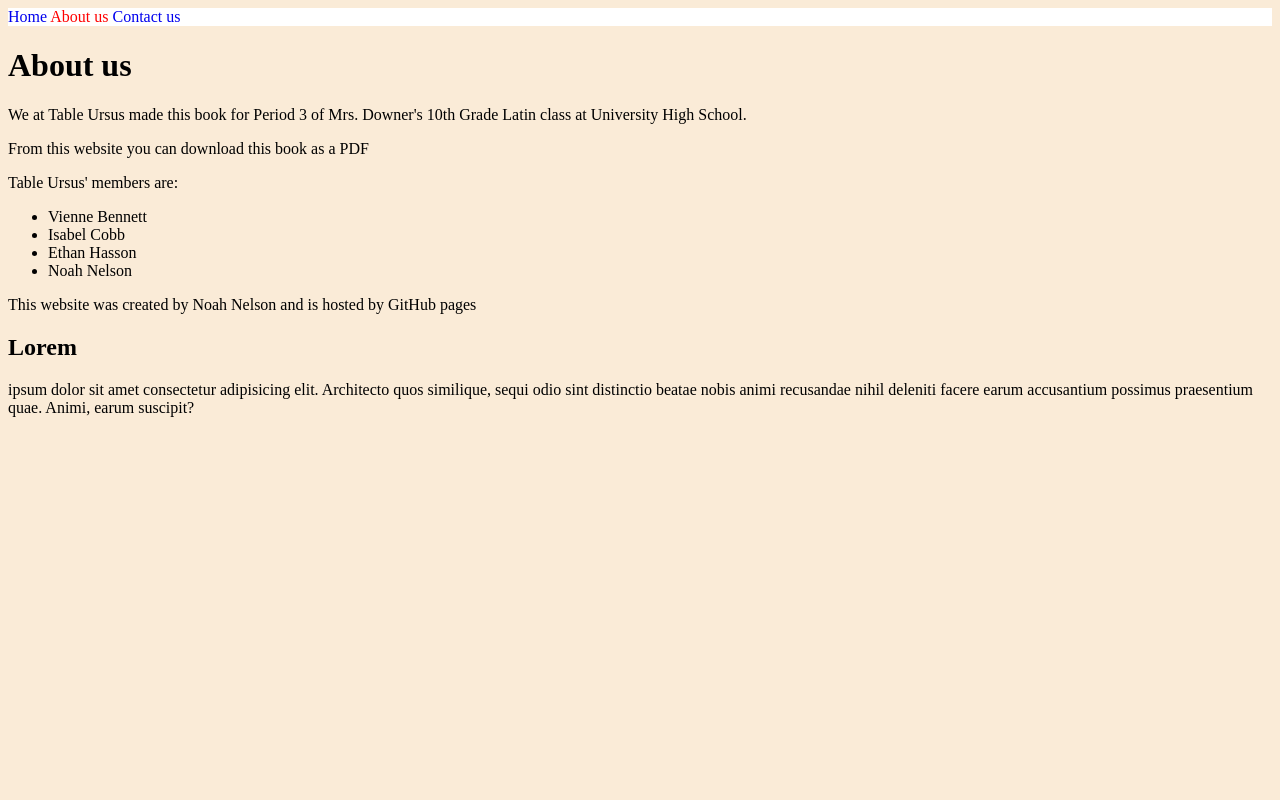
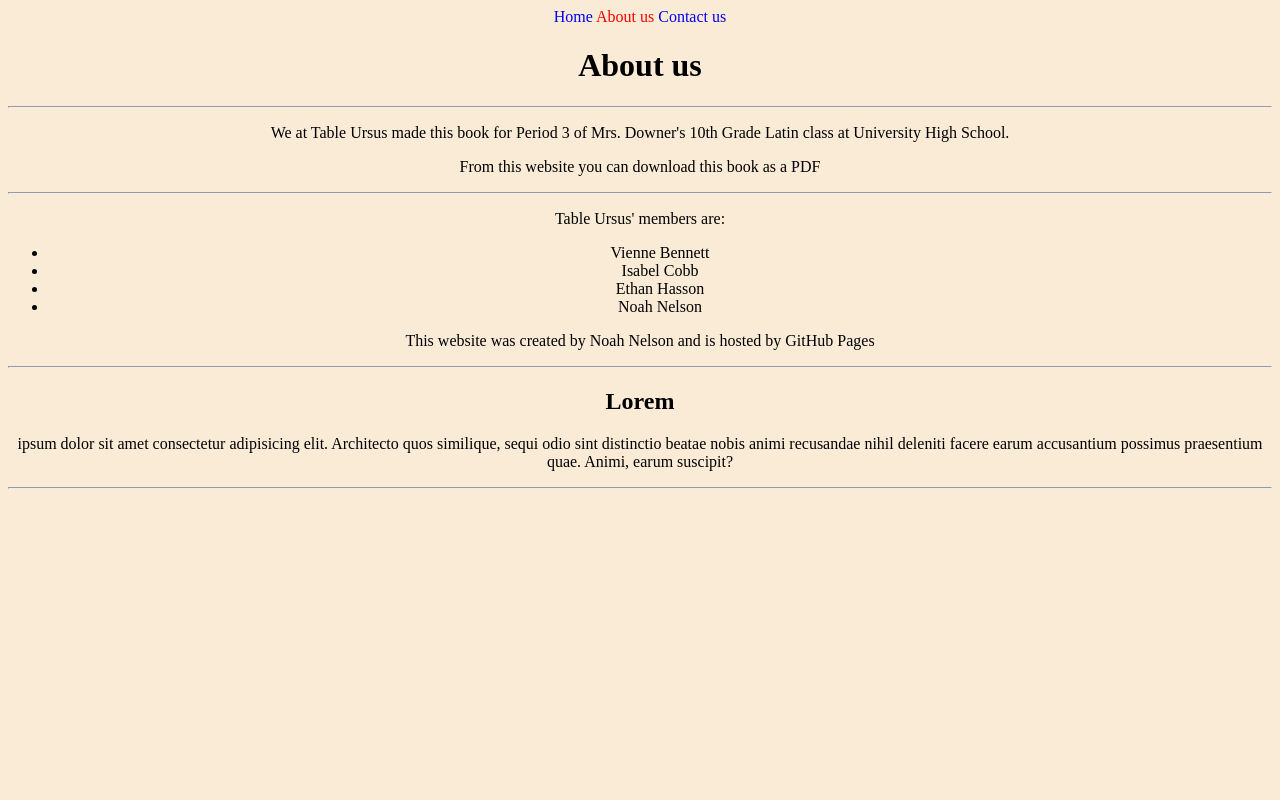
Before and after one commit to NerdyWanKenobi/Loves-of-Zeus, a plain HTML site: page about.html in a window 1280 px wide. Shown: the top 800 px of the page. Drawn offline with Linux system fonts and the light colour scheme.

Commit message:
Donquavious

```diff
--- a/about.html
+++ b/about.html
@@ -11,15 +11,17 @@
 </head>
 
 <body>
-    <nav id="navbar">
+    <nav class="sticky" id="navbar">
         <a href="index.html">Home</a>
         <a class="navLink" href="#">About us</a>
         <a href="contact.html">Contact us</a>
     </nav>
     <h1>About us</h1>
+    <hr />
     <p>We at Table Ursus made this book for Period 3 of Mrs. Downer's 10th Grade Latin class at University High School.
     </p>
     <p>From this website you can download this book as a PDF</p>
+    <hr />
     <p>Table Ursus' members are:</p>
     <ul>
         <li>Vienne Bennett</li>
@@ -27,11 +29,60 @@
         <li>Ethan Hasson</li>
         <li>Noah Nelson</li>
     </ul>
-    <p>This website was created by Noah Nelson and is hosted by GitHub pages</p>
+    <p>This website was created by Noah Nelson and is hosted by GitHub Pages</p>
+    <hr />
     <h2>Lorem</h2>
     <p>ipsum dolor sit amet consectetur adipisicing elit. Architecto quos similique, sequi odio sint distinctio beatae
         nobis animi recusandae nihil deleniti facere earum accusantium possimus praesentium quae. Animi, earum suscipit?
     </p>
+    <hr />
+    <br />
+    <br />
+    <br />
+    <br />
+    <br />
+    <br />
+    <br />
+    <br />
+    <br />
+    <br />
+    <br />
+    <br />
+    <br />
+    <br />
+    <br />
+    <br />
+    <br />
+    <br />
+    <br />
+    <br />
+    <br />
+    <br />
+    <br />
+    <br />
+    <br />
+    <br />
+    <br />
+    <br />
+    <br />
+    <br />
+    <br />
+    <br />
+    <br />
+    <br />
+    <br />
+    <br />
+    <br />
+    <br />
+    <br />
+    <br />
+    <br />
+    <br />
+    <br />
+    <img src="assets/Donquavious.png" height="100px">
+    <p>Donquavious Cornelius McFigglebottom III is a single mother of 3 spiders, 2 air conditioner repair men, and 1 golden doodle. He is a former In-N-Out Burger employee who received an Oscar for best vroom vroom sound effects in 1982. After receiving a full-ride scholarship at New Donk City Community college, Cornelius received a Super Master’s degree in fishing. Donquavious is a former Candy Land 7-time World Champion. His books now inspire billions.
+    </p>
+    <hr />
 </body>
 
 </html>
--- a/assets/style.css
+++ b/assets/style.css
@@ -18,7 +18,8 @@ nav a {
 }
 
 nav {
-    background-color: white;
+    /*background-color: white;*/
+    text-align: center;
 }
 
 a:hover {
@@ -28,3 +29,12 @@ a:hover {
 .navLink {
     color: red;
 }
+
+.sticky {
+    position: sticky;
+    top: 0;
+}
+
+body {
+    text-align: center;
+}
```
Also changed, not shown: contact.html (+3 -0 lines), index.html (+6 -4 lines), assets/Donquavious.png (added).
